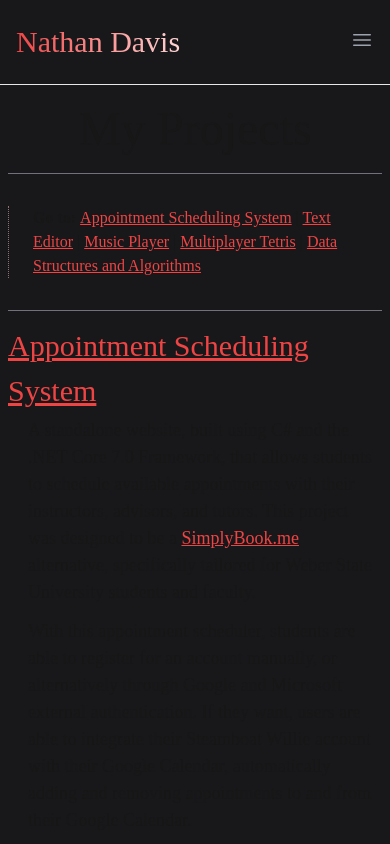
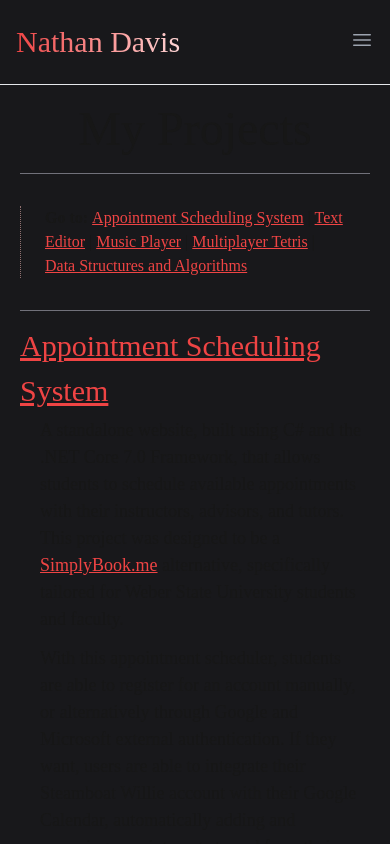
Before and after one commit to nathandavis18/nathandavis18.github.io, a Next.js app: page /Projects/Project-List in a window 390 px wide. Shown: the top 844 px of the page. Built offline with nearby package versions, Linux system fonts and the light colour scheme.

Commit message:
Some more updates to make it more mobile-friendly

```diff
--- a/src/app/Projects/NotVim-Editor/page.js
+++ b/src/app/Projects/NotVim-Editor/page.js
@@ -5,7 +5,7 @@ export const metadata = {
 }
 export default function NotVimEditor(){
     return(
-        <div className="place-items-center">
+        <div className="place-items-center px-5 md:px-0">
             <div className="max-w-4xl text-center">
                 <h1 className="text-5xl font-medium py-5">NotVim Editor</h1>
                 <div className="col-span-6 text-center pb-5" style={{fontSize: '18px'}}>
--- a/src/app/Projects/Project-List/page.js
+++ b/src/app/Projects/Project-List/page.js
@@ -7,8 +7,8 @@ export const metadata = {
 }
 export default function Projects(){
     return(
-        <div className="place-items-center">
-            <div className="grid grid-cols-6 justify-center w-full px-2 md:w-1/2">
+        <div className="place-items-center px-5 md:px-0">
+            <div className="grid grid-cols-6 justify-center w-full md:w-1/2">
                 <div className="text-center col-span-6">
                     <h1 className="text-5xl font-medium py-5">My Projects</h1>
                     <hr className="border-zinc-500"/>
--- a/src/app/Resume/page.js
+++ b/src/app/Resume/page.js
@@ -6,8 +6,8 @@ export const metadata = {
 
 export default function Resume(){
     return(
-        <div className="place-items-center">
-            <div className="grid grid-cols-6 justify-center w-full px-2 md:w-1/2">
+        <div className="place-items-center px-5 md:px-0">
+            <div className="grid grid-cols-6 justify-center w-full md:w-1/2">
                 <div className="text-center col-span-6">
                     <h1 className="text-5xl font-medium py-5">Resume/CV</h1>
                     <hr className="border-zinc-500"/>
--- a/src/app/page.js
+++ b/src/app/page.js
@@ -3,7 +3,7 @@ import Link from 'next/link';
 export default function Home() {
   const myHeight = "500px";
   return (
-    <div className="place-items-center">
+    <div className="place-items-center px-5 md:px-0">
       <div className="text-center flex-none">
         <h1 className="text-6xl py-5 bg-gradient-to-r from-red-500 via-red-300 to-white text-transparent bg-clip-text font-medium">Nathan Davis</h1>
       </div>
```
Also changed, not shown: 1 other file (tests, documents, lock files or other folders).
